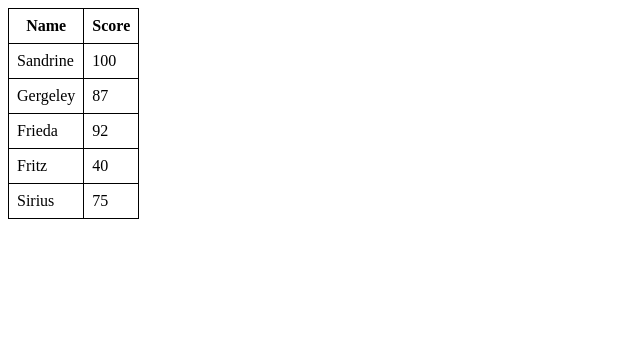
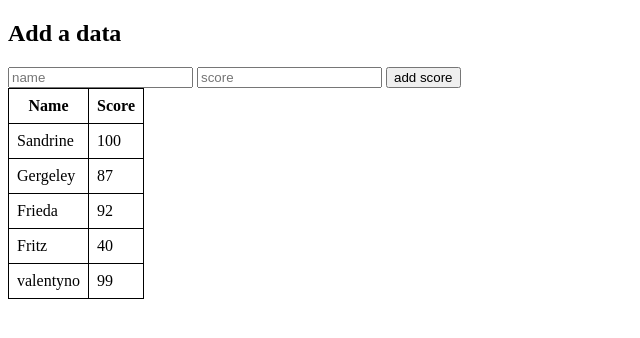
Before and after one commit to Snetzel/score, a Flask app: page / in a window 1280 px wide. Shown: the top 338 px of the page, without its empty margins (0-640 px from the left). Run offline with Flask 3, Linux system fonts and the light colour scheme; some libraries are stand-ins or nearby versions.

Commit message:
Add data & Read data from database

```diff
--- a/app.py
+++ b/app.py
@@ -1,15 +1,21 @@
-from flask import Flask, render_template
+from flask import Flask, render_template, request, redirect
+from cs50 import SQL
 
 app = Flask(__name__)
 
-students = [
-    {"name": "Sandrine", "score": 100},
-    {"name": "Gergeley", "score": 87},
-    {"name": "Frieda", "score": 92},
-    {"name": "Fritz", "score": 40},
-    {"name": "Sirius", "score": 75},
-]
+db = SQL("sqlite:///score.db")
 
-@app.route("/")
+@app.route("/", methods=["GET", "POST"])
 def index():
-    return render_template("index.html", students=students)
+    if request.method == "POST":
+        name = request.form.get("name")
+        score = request.form.get("score")
+
+        db.execute("INSERT INTO score (name, score) VALUES(?, ?)", name, score)
+
+        return redirect("/")
+
+    else:
+
+        students = db.execute("SELECT * FROM score")
+        return render_template("index.html", students=students)
--- a/templates/index.html
+++ b/templates/index.html
@@ -13,6 +13,16 @@
 </style>
 </head>
 <body>
+    <div class="container">
+        <div class="section">
+        <h2>Add a data</h2>
+        <form action="/" method="POST">
+            <input name="name" placeholder="name" type="text">
+            <input name="score" placeholder="score" type="number">
+            <input type="submit" value="add score">
+        </form>
+        </div>
+        <div class="section">
             <table>
                 <tr>
                     <th>Name</th>
@@ -20,10 +30,12 @@
                 </tr>
                 {% for student in students %}
                 <tr>
-            <td>{{ student['name'] }}</td>
-            <td>{{ student['score'] }}</td>
+                    <td>{{ student.name }}</td>
+                    <td>{{ student.score }}</td>
                 </tr>
                 {% endfor %}
             </table>
+        </div>
+    </div>
 </body>
 </html>
```
Also changed, not shown: score.db (added). Lines whose indentation alone changed are shown as unchanged.
